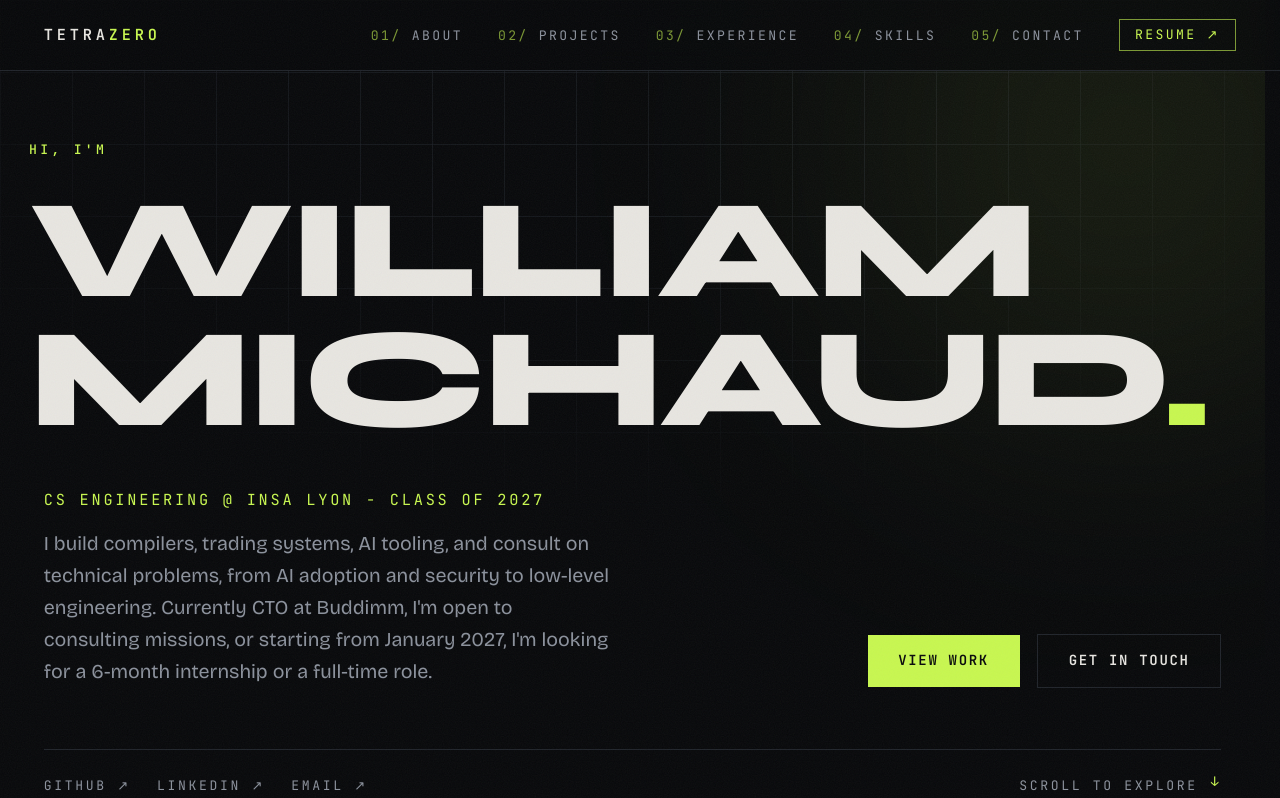
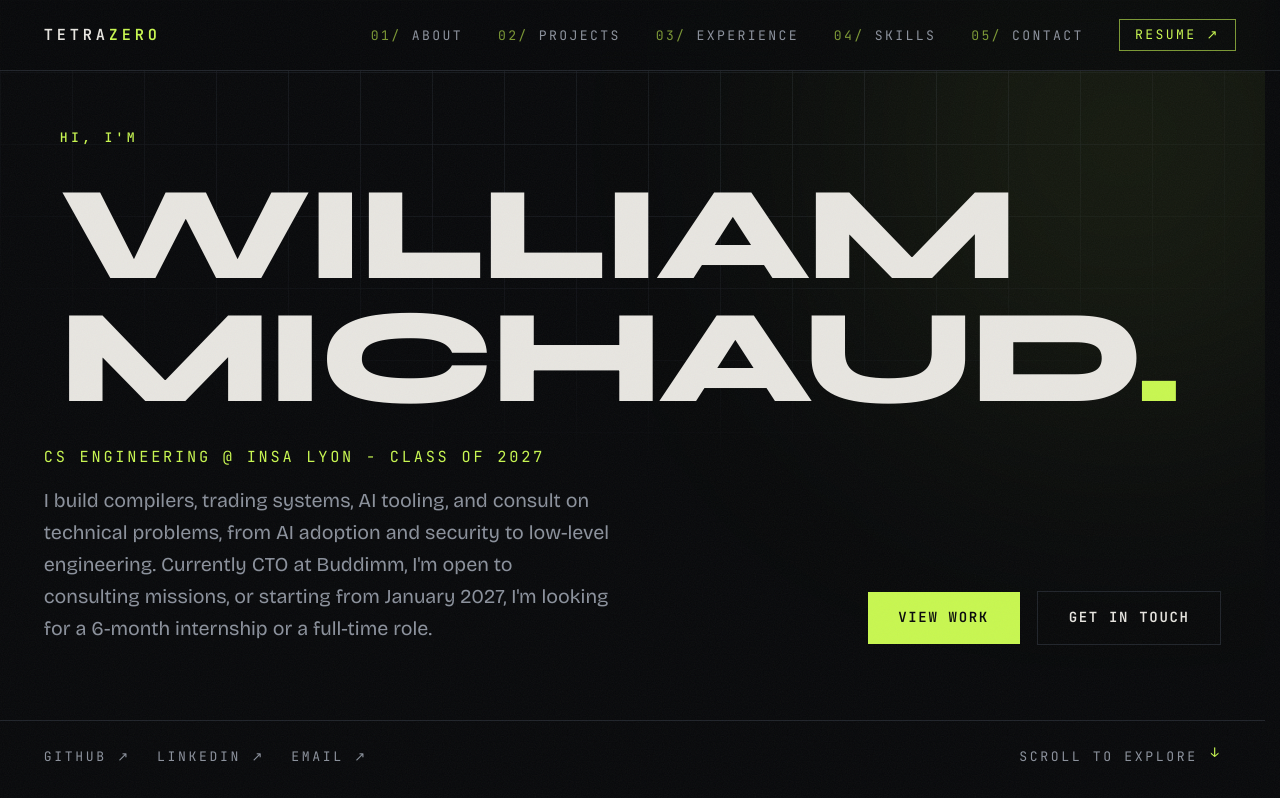
Before and after one commit to WiredMind2/fable-tetrazero, an Astro site: page / in a window 1280 px wide. Shown: the top 798 px of the page. Built offline with nearby package versions, Linux system fonts and the light colour scheme; Astro itself is replaced by a stand-in of ours.

Commit message:
deploy: update site (2026-06-30 22:46)

```diff
--- a/src/components/Hero.astro
+++ b/src/components/Hero.astro
@@ -8,7 +8,7 @@ const socials = [
 ];
 ---
 
-<section id="top" class="relative flex min-h-svh flex-col justify-end overflow-hidden">
+<section id="top" class="relative grid h-svh grid-rows-[minmax(0,1fr)_auto] overflow-hidden">
 	<div class="grid-field absolute inset-0"></div>
 
 	<div
@@ -16,13 +16,13 @@ const socials = [
 	>
 	</div>
 
-	<Container class="relative pt-32 pb-16 md:pb-20">
-		<div class="flex flex-col items-start lg:items-center">
-			<div class="w-fit">
+	<Container class="relative flex min-h-0 min-w-0 flex-col justify-center pt-16 pb-6 lg:pb-4">
+		<div class="flex min-w-0 flex-col items-start lg:items-center">
+			<div class="w-fit max-w-full">
 				<p data-hero-fade class="kicker mb-6">Hi, I'm</p>
 
 				<h1
-				class="font-display text-[clamp(2.75rem,11vw,9.5rem)] leading-[0.92] font-extrabold tracking-[-0.03em] uppercase"
+					class="hero-title font-display leading-[0.92] font-extrabold tracking-[-0.03em] uppercase"
 				>
 					<span data-hero-line class="-mb-[0.08em] block overflow-hidden pb-[0.08em] pr-[0.2em]">
 						<span class="hero-line-inner block">William</span>
@@ -36,7 +36,7 @@ const socials = [
 			</div>
 		</div>
 
-		<div class="mt-10 grid gap-10 md:grid-cols-12 md:items-end">
+		<div class="mt-10 grid gap-10 lg:mt-6 md:grid-cols-12 md:items-end">
 			<div data-hero-fade class="md:col-span-6">
 				<p class="font-mono text-sm tracking-[0.12em] text-balance text-acid uppercase sm:tracking-[0.18em]">
 					CS Engineering @ INSA Lyon - Class of 2027
@@ -53,10 +53,12 @@ const socials = [
 				<a href="#contact" class="btn-ghost">Get in touch</a>
 			</div>
 		</div>
+	</Container>
 
+	<Container class="relative min-w-0 shrink-0 border-t border-line pt-6 pb-6 md:pb-8">
 		<div
 			data-hero-fade
-			class="mt-14 flex flex-col items-start gap-6 border-t border-line pt-6 sm:flex-row sm:flex-wrap sm:items-center sm:justify-between"
+			class="flex flex-col items-start gap-6 sm:flex-row sm:flex-wrap sm:items-center sm:justify-between"
 		>
 			<div class="flex flex-wrap items-center gap-6">
 				{
--- a/src/styles/global.css
+++ b/src/styles/global.css
@@ -173,9 +173,38 @@ video {
 	transform: translateY(-2px);
 }
 
+/* Hero display title: height-budget sizing (see #top --hero-reserved) */
+#top {
+	--hero-reserved: 26rem;
+}
+
+@media (min-width: 1024px) {
+	#top {
+		--hero-reserved: 22rem;
+	}
+}
+
+.hero-title {
+	font-size: clamp(
+		1.75rem,
+		min(
+			11vw,
+			calc((100svh - var(--hero-reserved)) / 1.85),
+			calc((100vw - 2.5rem) / 9.25)
+		),
+		8.5rem
+	);
+}
+
 /* Hero line-reveal masks: expand clip so glyph/period ink isn't cropped */
 [data-hero-line] {
 	overflow-clip-margin: 0.2em;
+}
+
+@media (max-width: 1023px) {
+	[data-hero-line] {
+		overflow-clip-margin: 0.1em;
+	}
 }
 
 /* Reveal-on-scroll initial state (GSAP animates in; visible fallback without JS) */
```
Lines whose indentation alone changed are shown as unchanged.
